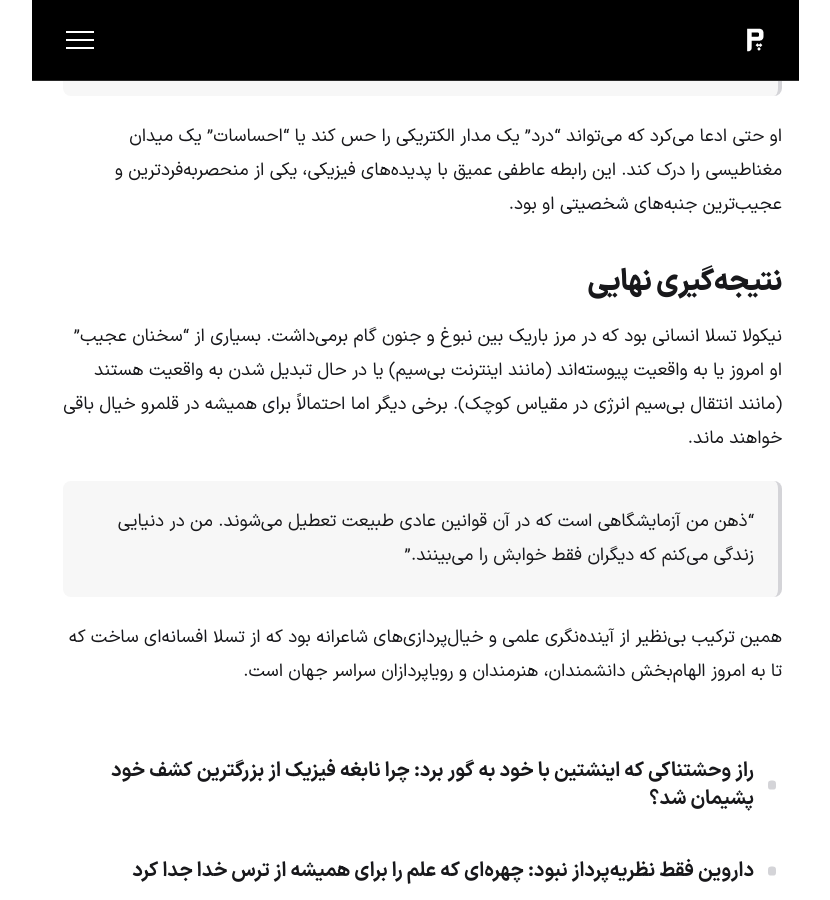
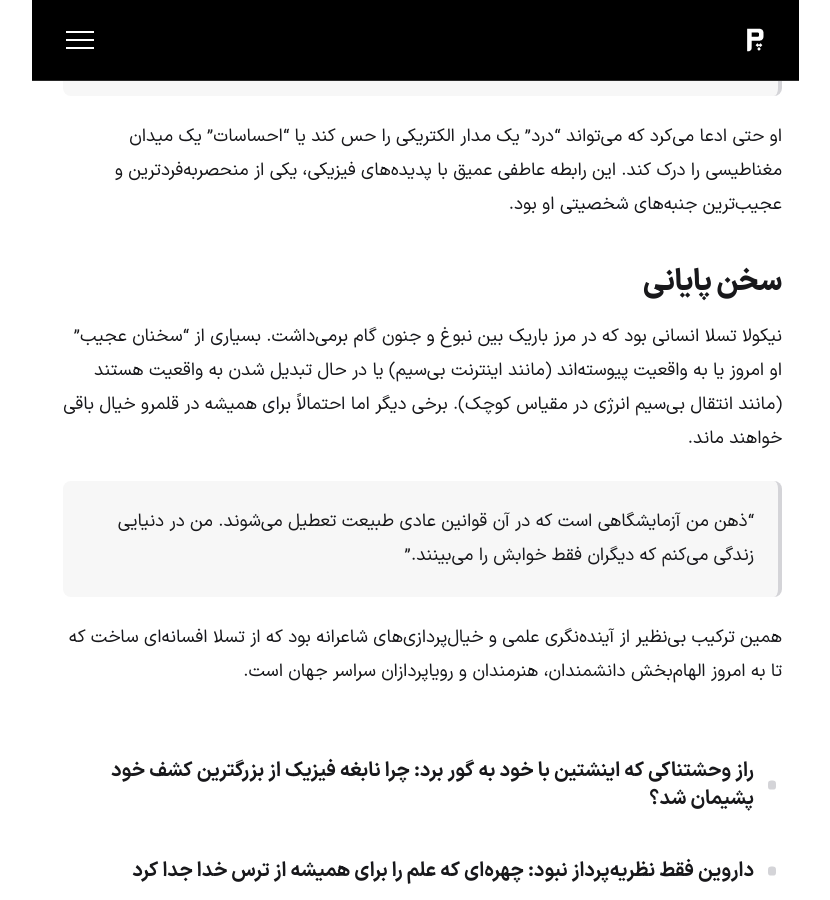
Before and after one commit to darkblog/darkblog.github.io, a Jekyll site: the page built from _posts/2026-7-13-16.md, in a window 1280 px wide and 900 px high, scrolled down 6790 px. Shown: the whole window, without its empty margins (210-1040 px from the left). Built offline with Jekyll 4.4.1, drawn with Linux system fonts in a browser that asks for light colours.

Commit message:
Update 2026-7-13-16.md

```diff
--- a/_posts/2026-7-13-16.md
+++ b/_posts/2026-7-13-16.md
@@ -106,7 +106,7 @@ image: /blog/nikola-tesla.jpg
 
 او حتی ادعا می‌کرد که می‌تواند "درد" یک مدار الکتریکی را حس کند یا "احساسات" یک میدان مغناطیسی را درک کند. این رابطه عاطفی عمیق با پدیده‌های فیزیکی، یکی از منحصربه‌فردترین و عجیب‌ترین جنبه‌های شخصیتی او بود.
 
-## نتیجه‌گیری نهایی
+## سخن پایانی
 
 نیکولا تسلا انسانی بود که در مرز باریک بین نبوغ و جنون گام برمی‌داشت. بسیاری از "سخنان عجیب" او امروز یا به واقعیت پیوسته‌اند (مانند اینترنت بی‌سیم) یا در حال تبدیل شدن به واقعیت هستند (مانند انتقال بی‌سیم انرژی در مقیاس کوچک). برخی دیگر اما احتمالاً برای همیشه در قلمرو خیال باقی خواهند ماند.
 
```
